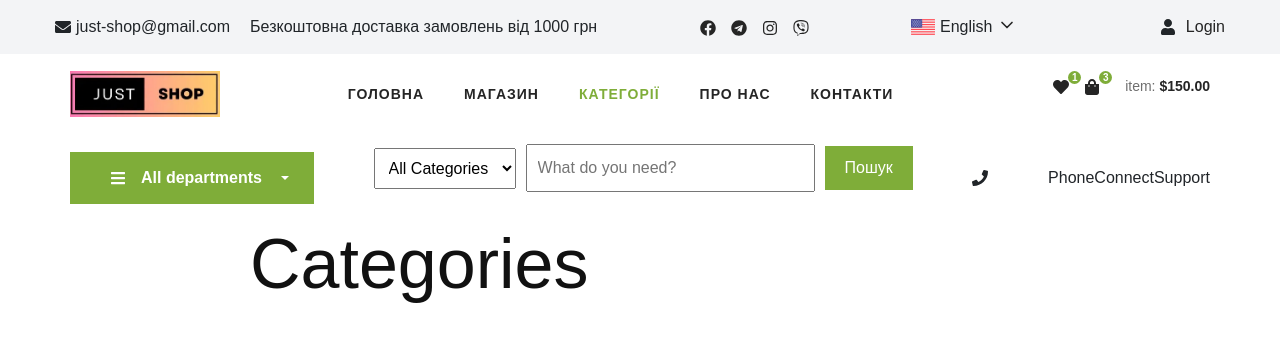
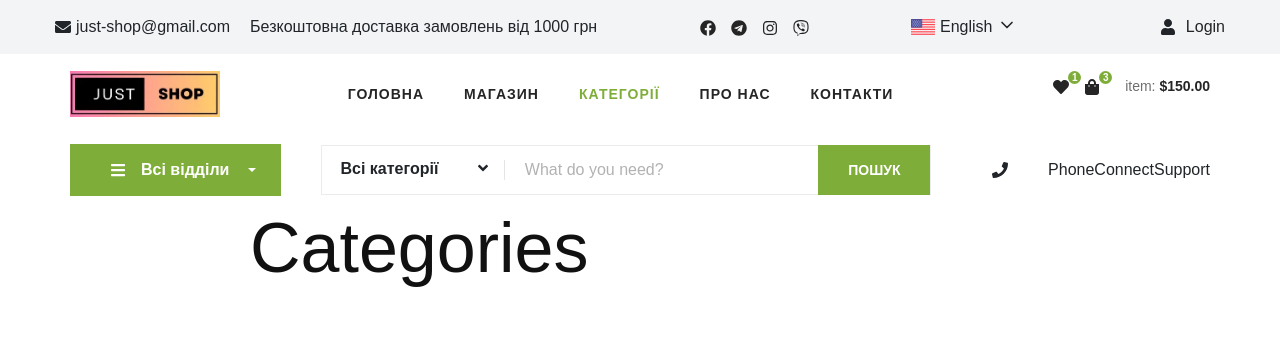
Before and after one commit to barkode/poster-shop-integration, a React (Create React App) app: page /poster-shop-integration/categories in a window 1280 px wide. Shown: the top 342 px of the page. Built offline with nearby package versions, Linux system fonts and the light colour scheme.

Commit message:
added search-form

```diff
--- a/src/components/DropDownCategories/DropDownCategories.jsx
+++ b/src/components/DropDownCategories/DropDownCategories.jsx
@@ -18,7 +18,7 @@ const DropDownCategories = () => {
         aria-expanded="true"
       >
         <FaBars />
-        <Span>All departments</Span>
+        <Span>Всі відділи</Span>
       </ButtonDrop>
 
       <DropdownMenu className="dropdown-menu">
--- a/src/components/DropDownCategories/DropDownCategories.styled.jsx
+++ b/src/components/DropDownCategories/DropDownCategories.styled.jsx
@@ -7,7 +7,6 @@ export const ButtonDrop = styled.div`
   background: var(--primary-color);
   color: var(--white-color);
   padding: 10px 25px 10px 40px;
-
   height: 52px;
   `;
 
--- a/src/components/SearchForm/SearchForm.jsx
+++ b/src/components/SearchForm/SearchForm.jsx
@@ -1,18 +1,33 @@
-import {SearchFormContainer} from "./SearchForm.styled";
+import React from 'react';
+import { HeroSearchForm } from './SearchForm.styled';
+import { FaAngleDown } from 'react-icons/fa';
+import { Container } from 'components/Hero/Hero.styled';
 
 const SearchForm = () => {
-    return (
-      <SearchFormContainer>
-        <select>
-          <option value="all">All Categories</option>
-          <option value="category1">Category 1</option>
-          <option value="category2">Category 2</option>
-          <option value="category3">Category 3</option>
-        </select>
-        <input type="text" placeholder="What do you need?" />
-        <button type="submit">Пошук</button>
-      </SearchFormContainer>
-    );
-  };
+  return (
+    <Container>
+      <HeroSearchForm>
+        <div className="hero__search__form">
+          <form action="#">
+            <div className="hero__search__categories">
+              Всі категорії
+              <FaAngleDown
+                style={{
+                  position: 'absolute',
+                  right: '14px',
+                  top: '14px',
+                }}
+              />
+            </div>
+            <input type="text" placeholder="What do you need?" />
+            <button type="submit" className="site-btn">
+              Пошук
+            </button>
+          </form>
+        </div>
+      </HeroSearchForm>
+    </Container>
+  );
+};
 
-  export default SearchForm;
+export default SearchForm;
--- a/src/components/SearchForm/SearchForm.styled.jsx
+++ b/src/components/SearchForm/SearchForm.styled.jsx
@@ -1,27 +1,65 @@
+
 import styled from '@emotion/styled';
 
-export const SearchFormContainer = styled.div`
-  display: flex;
-  align-items: center;
-  justify-content: space-between;
-  margin-bottom: 20px;
+export const HeroSearchForm = styled.div`
+   width: 610px;
+  height: 50px;
+  border: 1px solid var(--border);
+  position: relative;
+  float: left;
 
-  select {
-    width: 200px;
-    padding: 10px;
+  form {
+    .hero__search__categories {
+      width: 30%;
+      float: left;
+      font-size: 16px;
+      color: $normal-color;
+      font-weight: 700;
+      padding-left: 18px;
+      padding-top: 11px;
+      position: relative;
+
+      &:after {
+        position: absolute;
+        right: 0;
+        top: 14px;
+        height: 20px;
+        width: 1px;
+        background: var(--black-color);
+        opacity: 0.1;
+        content: "";
+      }
+
+      span {
+        position: absolute;
+        right: 14px;
+        top: 14px;
+      }
+    }
+
+    input {
+      width: 70%;
+      border: none;
+      height: 48px;
+      font-size: 16px;
+      color: #b2b2b2;
+      padding-left: 20px;
+
+      &::placeholder {
+        color: #b2b2b2;
+      }
+    }
+
+    button {
+      position: absolute;
+      right: 0;
+      top: -1px;
+      height: 50px;
+    }
   }
 
-  input {
-    width: 100%;
-    padding: 10px;
-    margin: 0 10px;
-  }
-
-  button {
-    background-color: #7fad39;
-    color: #fff;
-    padding: 10px 20px;
-    border: none;
-    cursor: pointer;
-  }
 `;
+export const Container = styled.div`
+overflow: hidden;
+margin-bottom: 30px;
+`;
```
